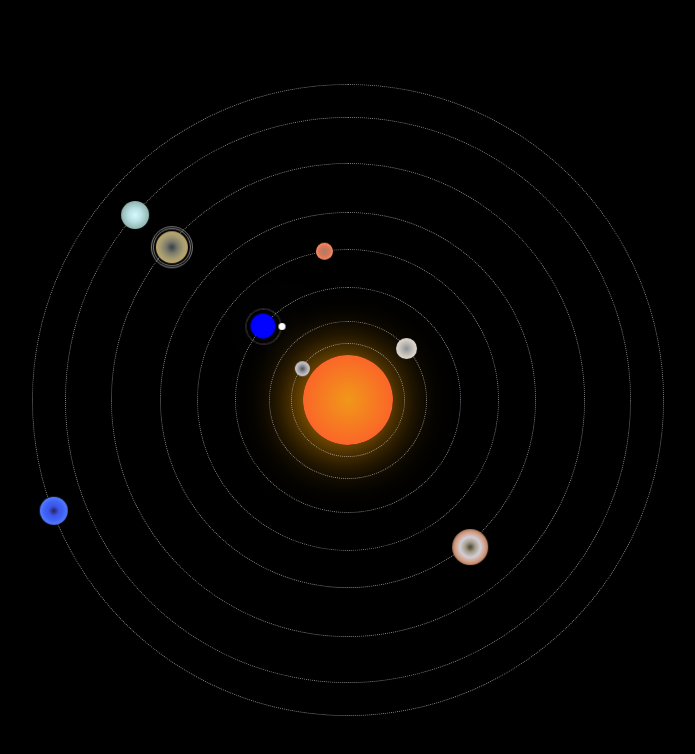
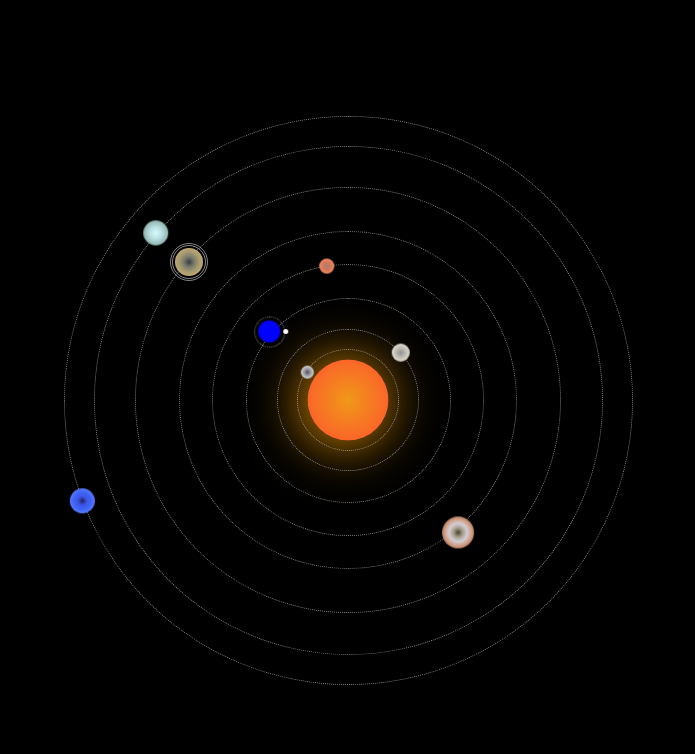
Before and after one commit to g-aleprojetos/component-models-in-reactjs, a React (Create React App) app: page / in a window 1280 px wide. Shown: the top 754 px of the page, without its empty margins (292-987 px from the left). Built offline with nearby package versions, Linux system fonts and the light colour scheme.

Commit message:
feat: Finalização do projeto sistema solar

```diff
--- a/src/pages/SolarSystem/solarSystem.css
+++ b/src/pages/SolarSystem/solarSystem.css
@@ -11,8 +11,8 @@ section {
 
 .Sun {
   position: absolute;
-  height: 90px;
-  width: 90px;
+  height: 81px;
+  width: 81px;
   background-image: radial-gradient(#f09819, #ff512f);
   border-radius: 50%;
   box-shadow: -4px 2px 56px Orange;
@@ -30,8 +30,8 @@ section {
 
 .Mercury {
   position: absolute;
-  height: 15px;
-  width: 15px;
+  height: 13px;
+  width: 13px;
   border-radius: 50%;
   top: 44%;
   left: 44%;
@@ -41,23 +41,23 @@ section {
 }
 
 .Mercury-Orbit {
-  height: 112px;
-  width: 112px;
+  height: 100px;
+  width: 100px;
 }
 
 @keyframes orbital1 {
   0% {
-    transform: rotate(0deg) translateX(56px) rotate(0deg);
+    transform: rotate(0deg) translateX(50px) rotate(0deg);
   }
   100% {
-    transform: rotate(360deg) translateX(56px) rotate(-360deg);
+    transform: rotate(360deg) translateX(50px) rotate(-360deg);
   }
 }
 
 .Venus {
   position: absolute;
-  height: 21px;
-  width: 21px;
+  height: 18px;
+  width: 18px;
   border-radius: 50%;
   top: 43%;
   left: 43%;
@@ -67,23 +67,23 @@ section {
 }
 
 .Venus-Orbit {
-  height: 156px;
-  width: 156px;
+  height: 140px;
+  width: 140px;
 }
 
 @keyframes orbital2 {
   0% {
-    transform: rotate(0deg) translateX(78px) rotate(0deg);
+    transform: rotate(0deg) translateX(71px) rotate(0deg);
   }
   100% {
-    transform: rotate(360deg) translateX(78px) rotate(-360deg);
+    transform: rotate(360deg) translateX(71px) rotate(-360deg);
   }
 }
 
 .Earth {
   position: absolute;
-  height: 25px;
-  width: 25px;
+  height: 22px;
+  width: 22px;
   border-radius: 50%;
   top: 44%;
   left: 44%;
@@ -93,22 +93,22 @@ section {
 }
 
 .Earth-Orbit {
-  height: 224px;
-  width: 224px;
+  height: 203px;
+  width: 203px;
 }
 
 @keyframes orbital3 {
   0% {
-    transform: rotate(0deg) translateX(112px) rotate(0deg);
+    transform: rotate(0deg) translateX(103px) rotate(0deg);
   }
   100% {
-    transform: rotate(360deg) translateX(112px) rotate(-360deg);
+    transform: rotate(360deg) translateX(103px) rotate(-360deg);
   }
 }
 
 .Moon-Orbit {
-  height: 34px;
-  width: 34px;
+  height: 29px;
+  width: 29px;
   position: relative;
   border-radius: 50%;
   background: transparent;
@@ -119,32 +119,30 @@ section {
 
 .Moon {
   position: absolute;
-  height: 7px;
-  width: 7px;
+  height: 5px;
+  width: 5px;
   border-radius: 50%;
-  top: 44%;
-  left: 44%;
+  top: 42%;
+  left: 42%;
   transform: translate(-50%, -50%);
   box-shadow: -4px 2px 56px white;
-  top: 42%;
-  left: 42%;
   animation: orbital-M 4s linear infinite;
   background: white;
 }
 
 @keyframes orbital-M {
   0% {
-    transform: rotate(0deg) translateX(18px) rotate(0deg);
+    transform: rotate(0deg) translateX(16px) rotate(0deg);
   }
   100% {
-    transform: rotate(360deg) translateX(18px) rotate(-360deg);
+    transform: rotate(360deg) translateX(16px) rotate(-360deg);
   }
 }
 
 .Mars {
   position: absolute;
-  height: 17px;
-  width: 17px;
+  height: 15px;
+  width: 15px;
   border-radius: 50%;
   top: 47%;
   left: 47%;
@@ -160,23 +158,23 @@ section {
 }
 
 .Mars-Orbit {
-  height: 300px;
-  width: 300px;
+  height: 270px;
+  width: 270px;
 }
 
 @keyframes orbital4 {
   0% {
-    transform: rotate(0deg) translateX(150px) rotate(0deg);
+    transform: rotate(0deg) translateX(135px) rotate(0deg);
   }
   100% {
-    transform: rotate(360deg) translateX(150px) rotate(-360deg);
+    transform: rotate(360deg) translateX(135px) rotate(-360deg);
   }
 }
 
 .Jupiter {
   position: absolute;
-  height: 36px;
-  width: 36px;
+  height: 32px;
+  width: 32px;
   border-radius: 50%;
   top: 46%;
   left: 46%;
@@ -193,23 +191,23 @@ section {
 }
 
 .Jupiter-Orbit {
-  height: 374px;
-  width: 374px;
+  height: 336px;
+  width: 336px;
 }
 
 @keyframes orbital5 {
   0% {
-    transform: rotate(0deg) translateX(187px) rotate(0deg);
+    transform: rotate(0deg) translateX(168px) rotate(0deg);
   }
   100% {
-    transform: rotate(360deg) translateX(187px) rotate(-360deg);
+    transform: rotate(360deg) translateX(168px) rotate(-360deg);
   }
 }
 
 .Saturn {
   position: absolute;
-  height: 32px;
-  width: 32px;
+  height: 28px;
+  width: 28px;
   border-radius: 50%;
   top: 47%;
   left: 47%;
@@ -225,23 +223,23 @@ section {
 }
 
 .Saturn-Orbit {
-  height: 472px;
-  width: 472px;
+  height: 424px;
+  width: 424px;
 }
 
 @keyframes orbital6 {
   0% {
-    transform: rotate(0deg) translateX(236px) rotate(0deg);
+    transform: rotate(0deg) translateX(212px) rotate(0deg);
   }
   100% {
-    transform: rotate(360deg) translateX(236px) rotate(-360deg);
+    transform: rotate(360deg) translateX(212px) rotate(-360deg);
   }
 }
 
 .Saturn-Ring {
   position: relative;
-  height: 36px;
-  width: 36px;
+  height: 32px;
+  width: 32px;
   border-radius: 50%;
   top: -17%;
   left: -17%;
@@ -251,8 +249,8 @@ section {
 
 .Uranus {
   position: absolute;
-  height: 28px;
-  width: 28px;
+  height: 25px;
+  width: 25px;
   border-radius: 50%;
   top: 47.5%;
   left: 47.5%;
@@ -262,23 +260,23 @@ section {
 }
 
 .Uranus-Orbit {
-  height: 564px;
-  width: 564px;
+  height: 507px;
+  width: 507px;
 }
 
 @keyframes orbital7 {
   0% {
-    transform: rotate(0deg) translateX(282px) rotate(0deg);
+    transform: rotate(0deg) translateX(254px) rotate(0deg);
   }
   100% {
-    transform: rotate(360deg) translateX(282px) rotate(-360deg);
+    transform: rotate(360deg) translateX(254px) rotate(-360deg);
   }
 }
 
 .Neptune {
   position: absolute;
-  height: 28px;
-  width: 28px;
+  height: 25px;
+  width: 25px;
   border-radius: 50%;
   top: 48%;
   left: 48%;
@@ -294,15 +292,15 @@ section {
 }
 
 .Neptune-Orbit {
-  height: 630px;
-  width: 630px;
+  height: 567px;
+  width: 567px;
 }
 
 @keyframes orbital8 {
   0% {
-    transform: rotate(0deg) translateX(315px) rotate(0deg);
+    transform: rotate(0deg) translateX(285px) rotate(0deg);
   }
   100% {
-    transform: rotate(360deg) translateX(315px) rotate(-360deg);
+    transform: rotate(360deg) translateX(285px) rotate(-360deg);
   }
 }
```
